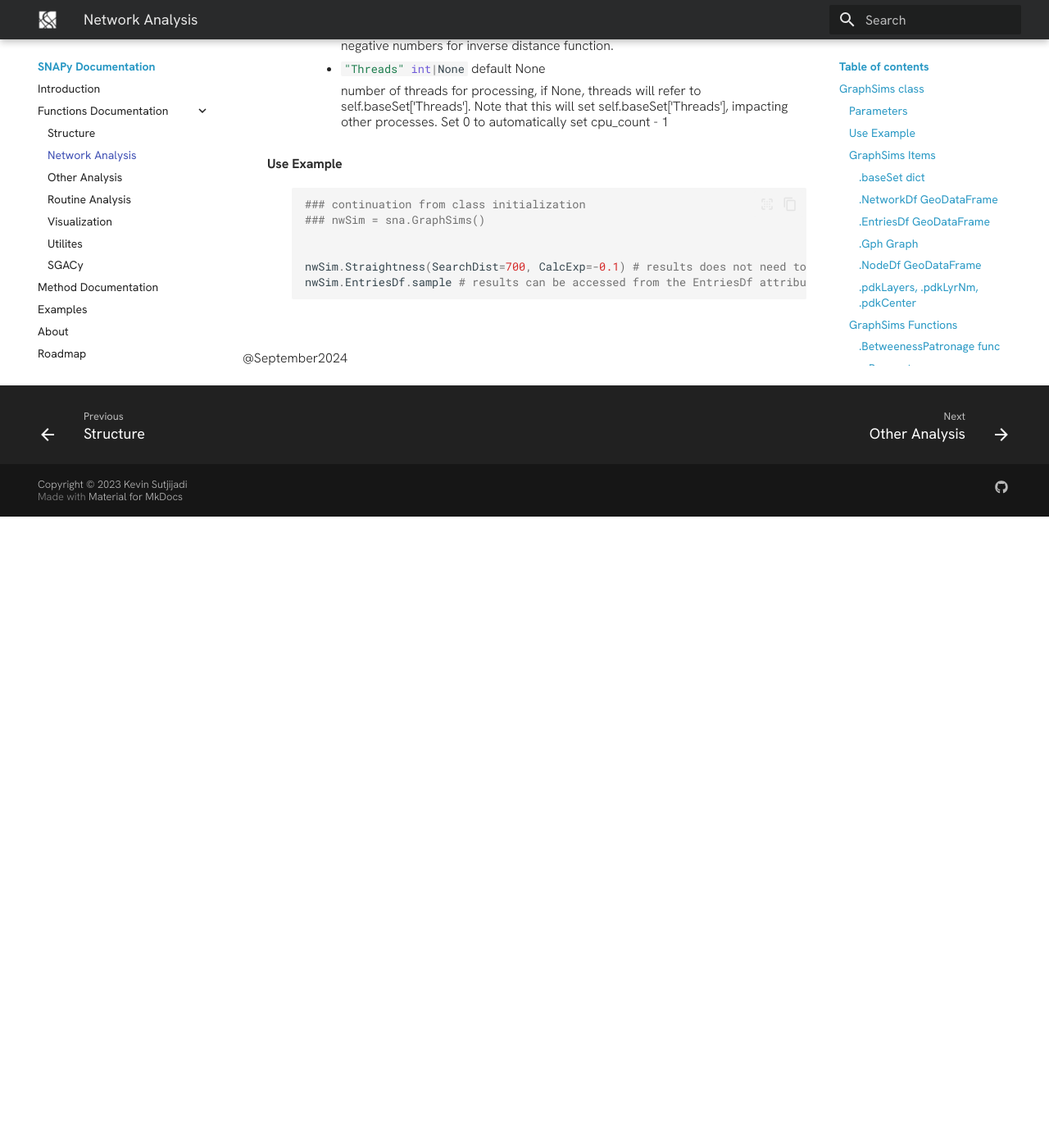
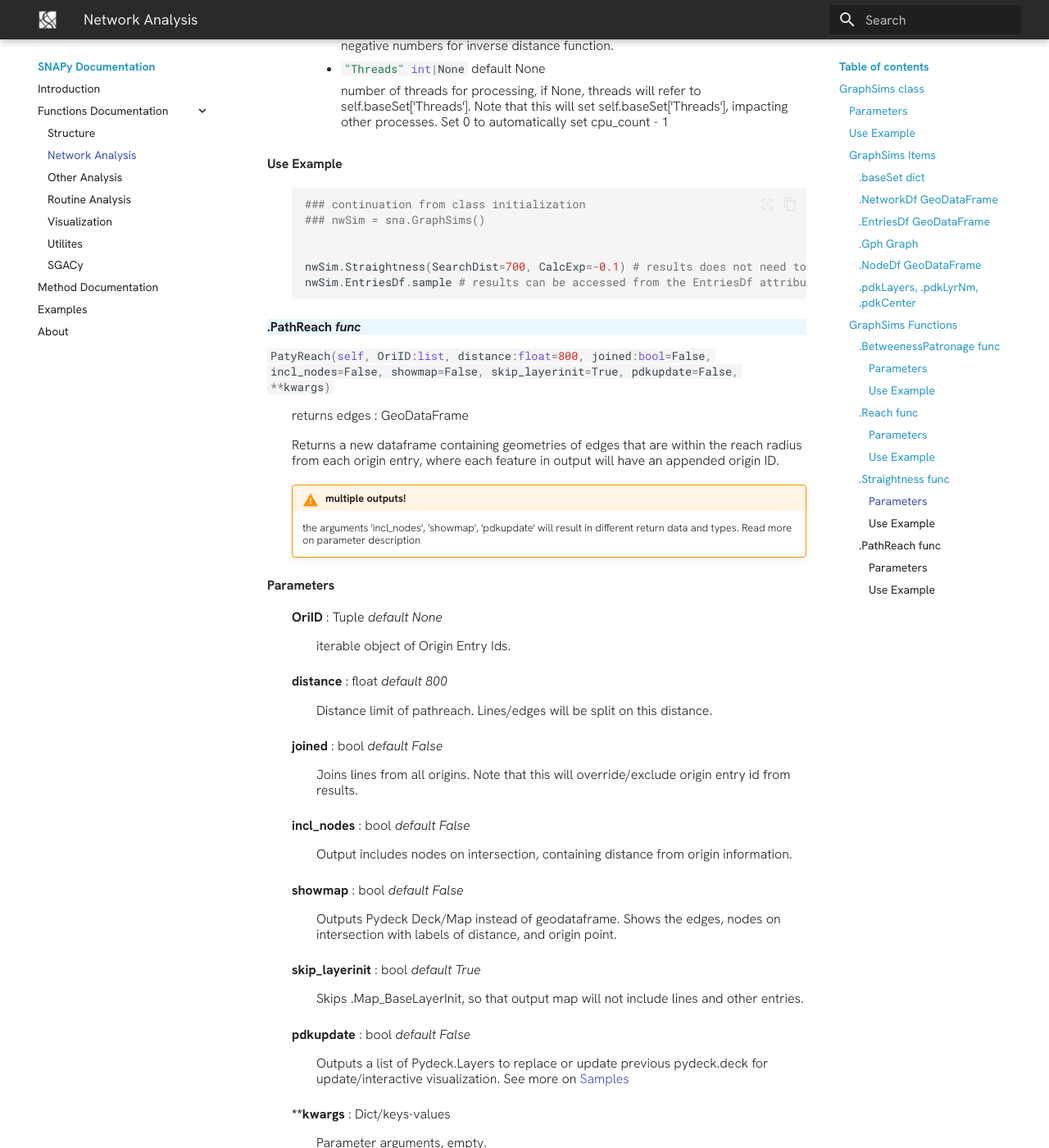
Before and after one commit to kevinsutjijadi/SNAPyDocs, an MkDocs documentation site: the page built from docs/Pages/func_na.md, in a window 1280 px wide and 1400 px high, scrolled down 8680 px. Shown: the whole window at 82% size. Built offline with MkDocs 1.6.1 and Material for MkDocs 9.7.7, drawn with Linux system fonts in a browser that asks for light colours; before the commit the page ends 9310 px from its top, so only the background shows below that; some of the changed text lies outside the part shown.

````diff
--- a/docs/Pages/func_na.md
+++ b/docs/Pages/func_na.md
@@ -376,5 +376,53 @@ Network Analysis functions
         ```
 
 
+:   #### .PathReach <i> func </i>
+    `#!python PatyReach(self, OriID:list, distance:float=800, joined:bool=False, incl_nodes=False, showmap=False, skip_layerinit=True, pdkupdate=False, **kwargs)`
+
+    :   returns edges : GeoDataFrame <br>
+
+        Returns a new dataframe containing geometries of edges that are within the reach radius from each origin entry, where each feature in output will have an appended origin ID.
+
+        !!! warning "multiple outputs!"
+            the arguments 'incl_nodes', 'showmap', 'pdkupdate' will result in different return data and types. Read more on parameter description
+
+    ##### Parameters
+
+    :   <b>OriID</b> : Tuple <i>default None</i>
+        :   iterable object of Origin Entry Ids.
+
+    :   <b>distance</b> : float <i>default 800</i>
+        :   Distance limit of pathreach. Lines/edges will be split on this distance.
+
+    :   <b>joined</b> : bool <i>default False</i>
+        :   Joins lines from all origins. Note that this will override/exclude origin entry id from results.
+
+    :   <b>incl_nodes</b> : bool <i>default False</i>
+        :   Output includes nodes on intersection, containing distance from origin information.
+
+    :   <b>showmap</b> : bool <i>default False</i>
+        :   Outputs Pydeck Deck/Map instead of geodataframe. Shows the edges, nodes on intersection with labels of distance, and origin point.
+
+    :   <b>skip_layerinit</b> : bool <i>default True</i>
+        :   Skips .Map_BaseLayerInit, so that output map will not include lines and other entries.
+
+    :   <b>pdkupdate</b> : bool <i>default False</i>
+        :   Outputs a list of Pydeck.Layers to replace or update previous pydeck.deck for update/interactive visualization. See more on [Samples](../smpl/)
+
+    :   <b>**kwargs</b> : Dict/keys-values
+        :   Parameter arguments, empty.
+
+
+    ##### Use Example
+
+    :
+        ```python
+        ### continuation from class initialization
+        ### nwSim = sna.GraphSims()
+
+        EdgesDf, NodeDf = nwSim.PathReach((1,), SearchDist=800, incl_nodes=True)
+        # unlike other GraphSims functions, PathReach results are not contained within the class.
+        ```
+
 <br><br>
 @September2024
--- a/mkdocs.yml
+++ b/mkdocs.yml
@@ -61,7 +61,6 @@ nav:
   - Method Documentation: "Pages/methods.md"
   - Examples: "Pages/smpl.md"
   - About: "Pages/about.md"
-  - Roadmap: "Pages/roadmap.md"
 
 
 extra:
````
Also changed, not shown: docs/Pages/SGACy.md (+0 -5 lines), docs/Pages/smpl.md (+5 -7 lines), docs/index.md (+8 -2 lines), Madina SNAPy Trials.ipynb (deleted), 5 other files.
